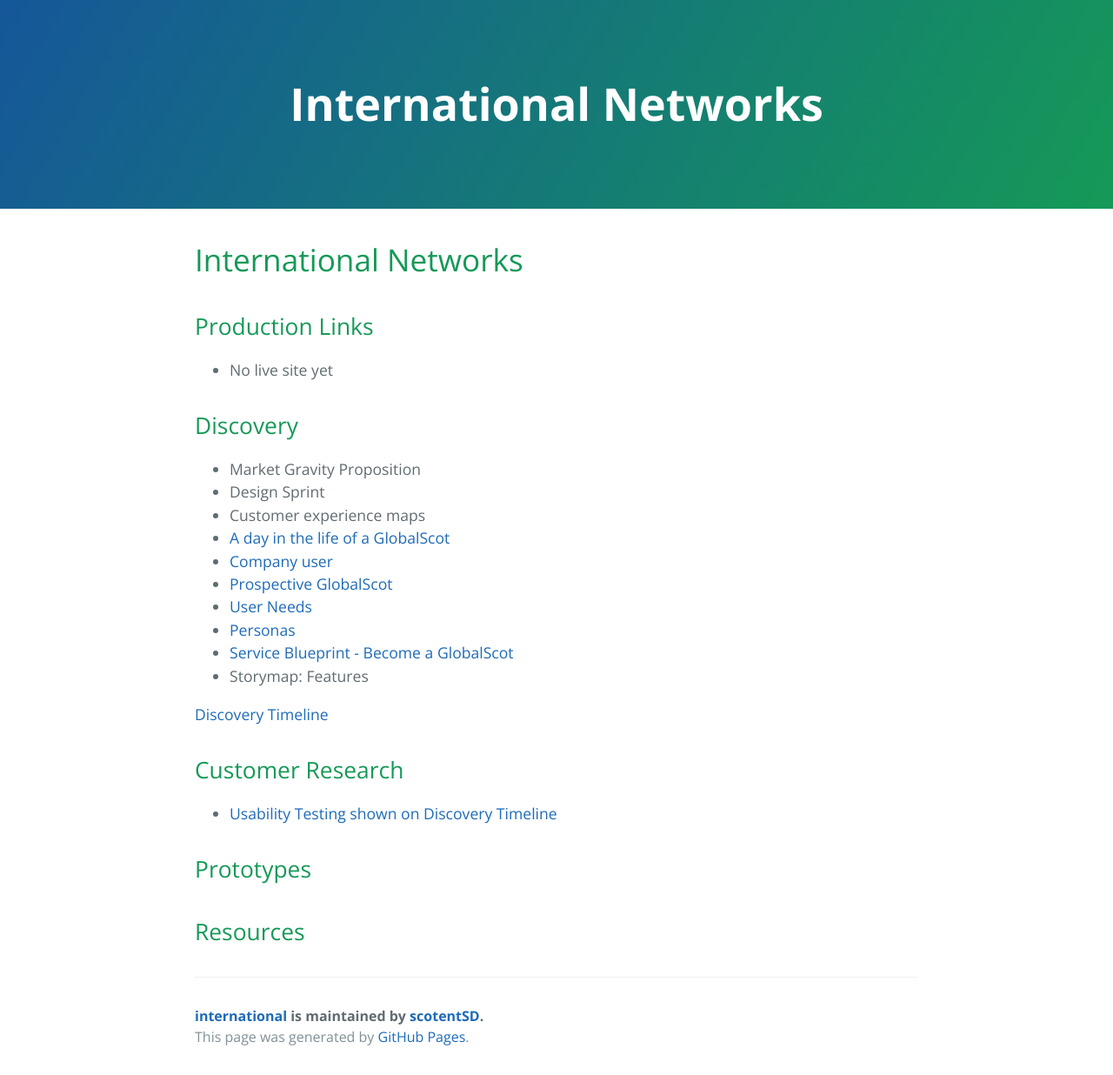
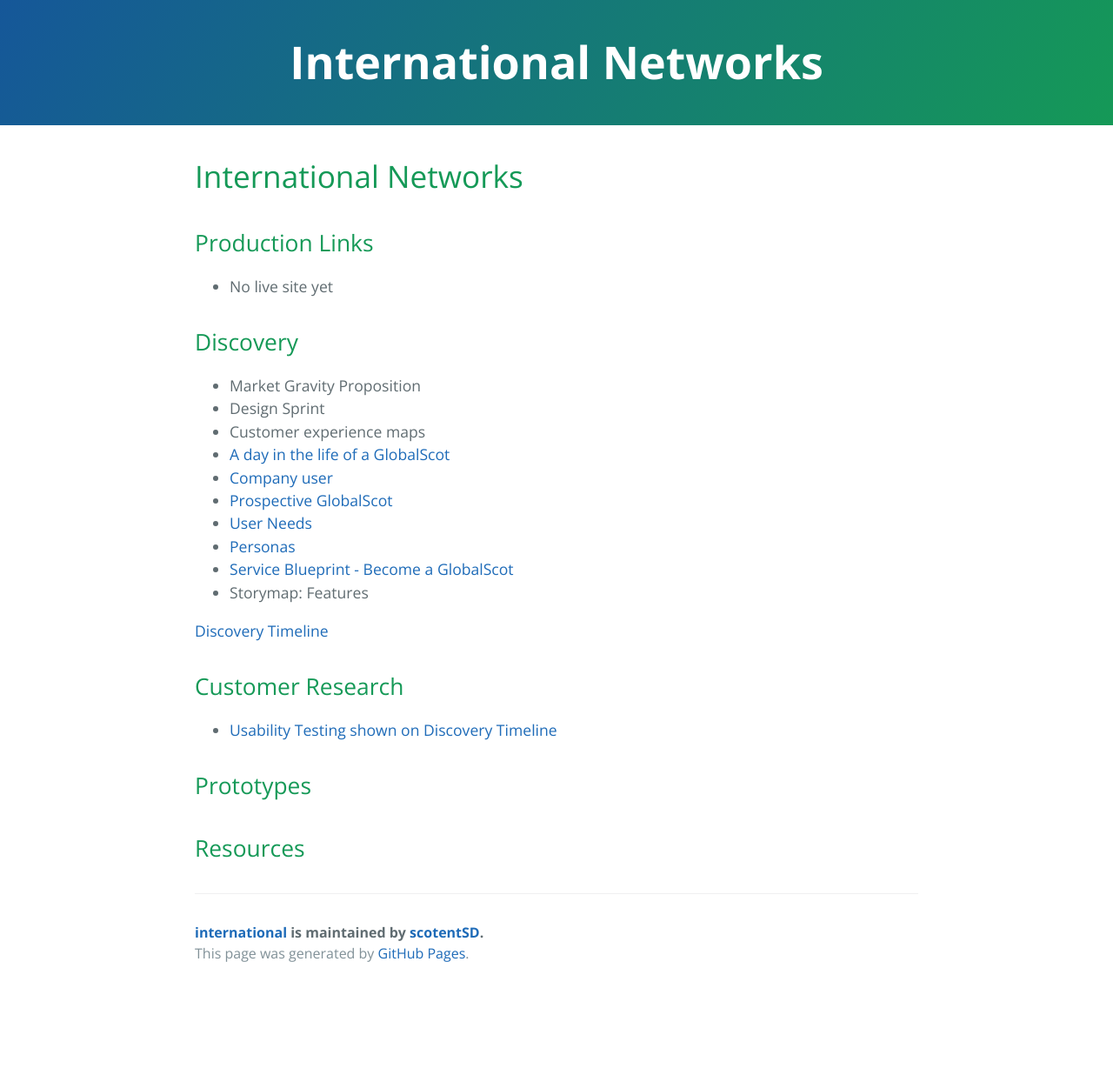
Before and after one commit to scotentSD/international, a Jekyll site: the page built from README.md, in a window 1280 px wide. Shown: the whole page at 87% size. Built offline with Jekyll 4.4.1, drawn with Linux system fonts in a browser that asks for light colours; our own code applies the rules of GitHub Pages for plain Markdown files; after the commit the page ends 1140 px from its top, so only the background shows below that.

Commit message:
Update jekyll-theme-cayman.scss
mk

```diff
--- a/_sass/jekyll-theme-cayman.scss
+++ b/_sass/jekyll-theme-cayman.scss
@@ -112,7 +112,7 @@ a {
   background-image: linear-gradient(120deg, $header-bg-color-secondary, $header-bg-color);
 
   @include large {
-    padding: 5rem 6rem;
+    padding: 2rem 3rem;
   }
 
   @include medium {
```
